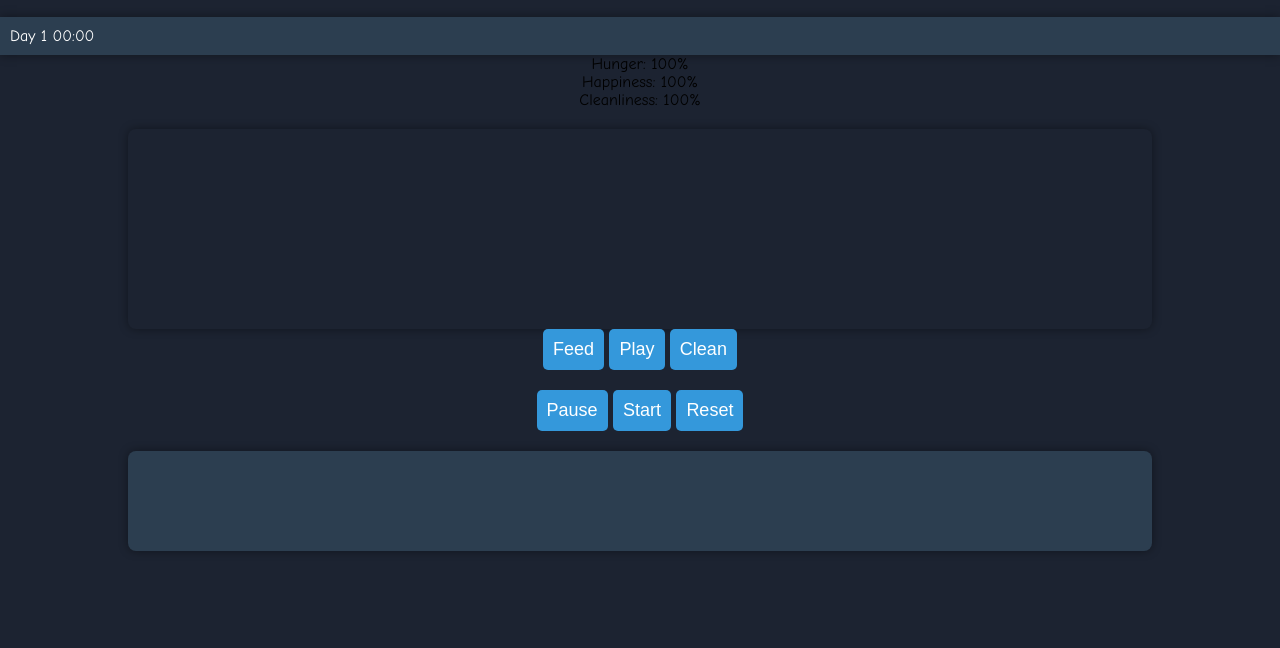
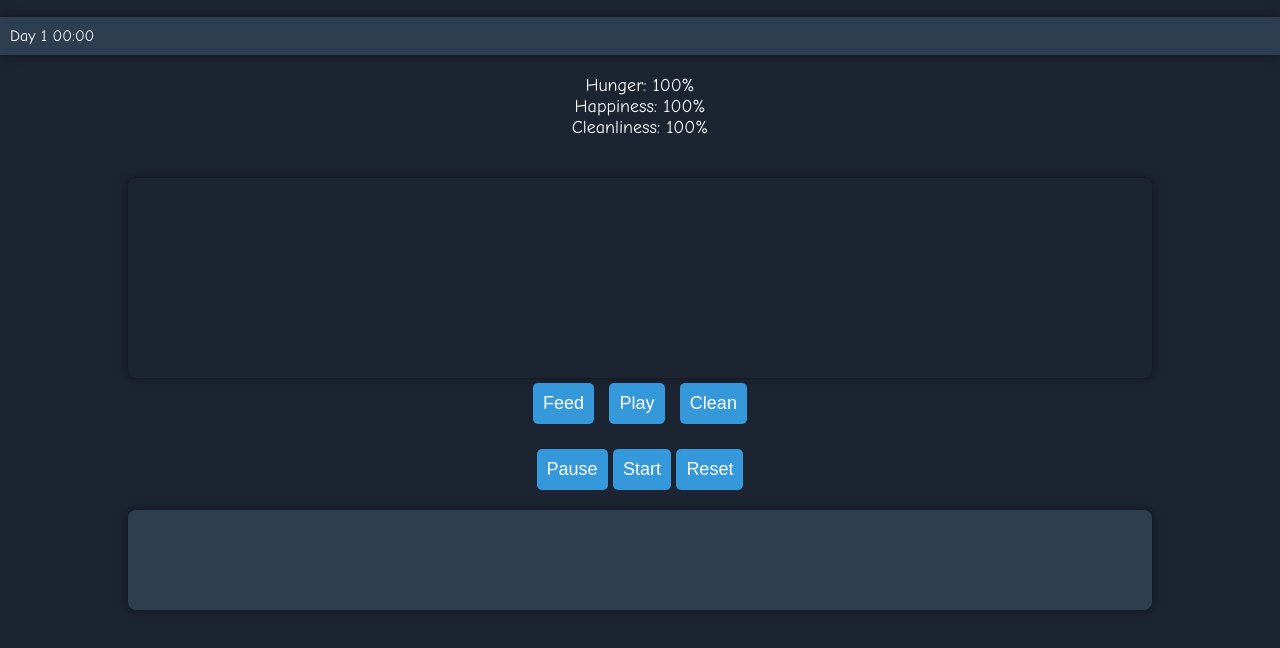
Before and after one commit to mystxcal/dagame, a plain HTML site: page index.html in a window 1280 px wide. Shown: the part 78-726 px from the top of the page. Drawn offline with Linux system fonts and the light colour scheme.

Commit message:
Update styles.css

```diff
--- a/styles.css
+++ b/styles.css
@@ -114,3 +114,23 @@ body {
     border-radius: 1vmin;
     width: 80%;
   }
+
+/* Add styles for pet status */
+#pet-status {
+  color: #fff;
+  margin: 20px;
+  font-size: 18px;
+}
+
+/* Add styles for action buttons */
+#actions button {
+  margin: 5px;
+}
+
+/* Pet display */
+#main-game {
+  white-space: pre;
+  font-family: "Courier New", Courier, monospace;
+  color: #a2d149;
+  overflow: hidden;
+}
```
